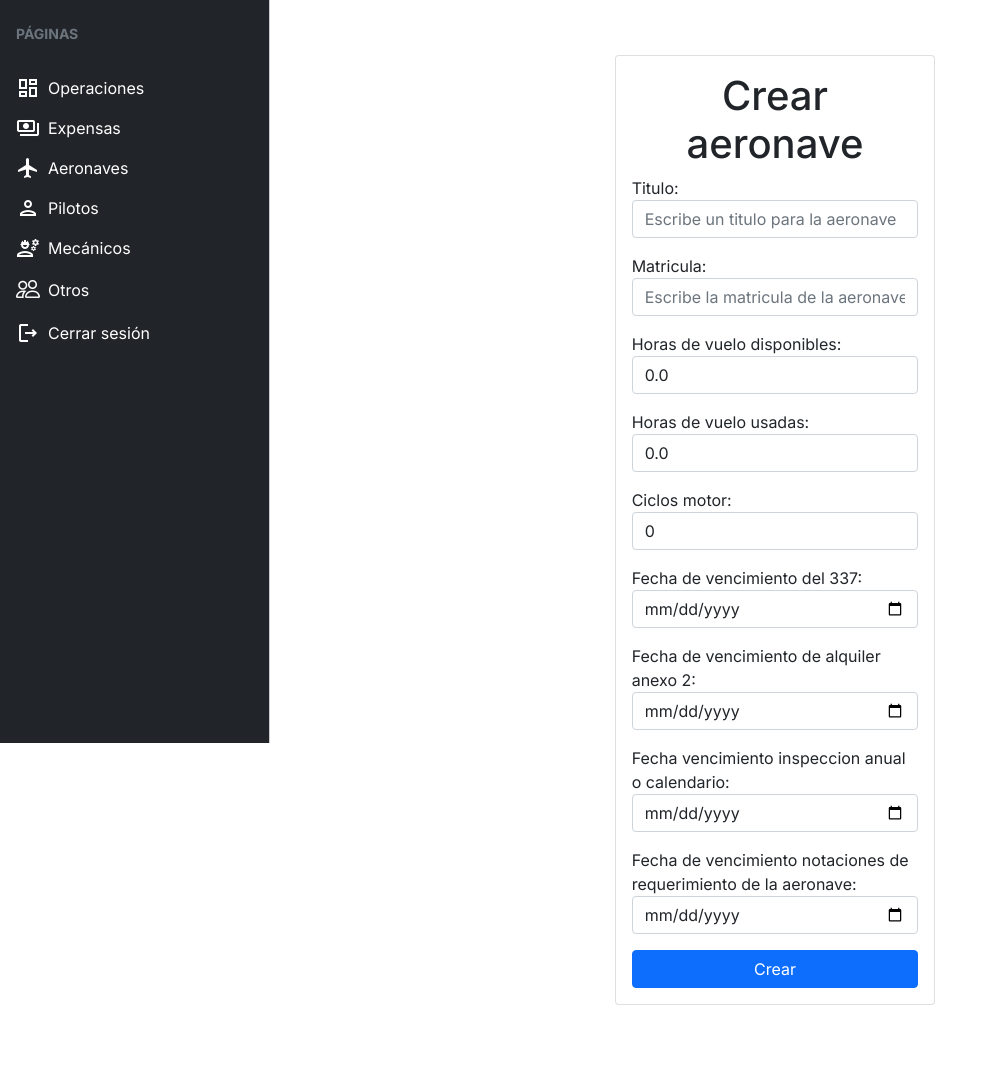
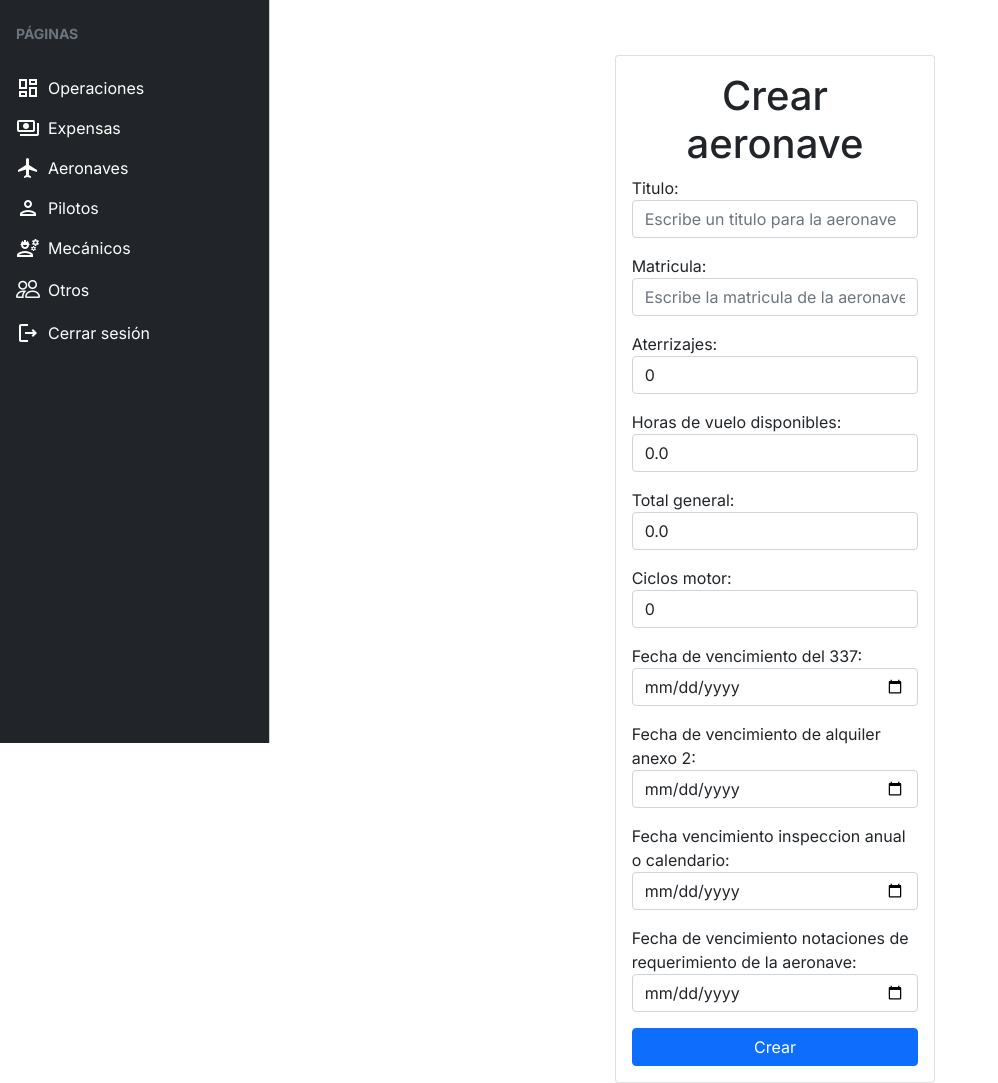
Before and after one commit to Augustorresfx/gastos-django, a Django app: page /aeronaves/create/ in a window 1280 px wide. Shown: the part 57-1140 px from the top of the page, without its empty margins (0-998 px from the left). Before the commit the page ends 1062 px from the top, so only its background shows below. Run offline with Django 4.2, Linux system fonts and the light colour scheme; the visitor is signed in with stand-in values (Sample User, id 1); some libraries are stand-ins or nearby versions.

Commit message:
changed-aeronaves-operaciones

```diff
--- a/clients/forms.py
+++ b/clients/forms.py
@@ -93,7 +93,7 @@ class ClientForm(ModelForm):
 class AeronaveForm(ModelForm):
     class Meta:
         model = Aeronave
-        fields = ['title', 'matricula', 'horas_disponibles', 'horas_voladas', 'ciclos_motor', 'expiration', 'vencimiento_anexo_2', 'vencimiento_inspeccion_anual', 'vencimiento_notaciones_requerimiento', 'horas_inspecciones_varias_25', 'horas_inspecciones_varias_50', 'horas_inspecciones_varias_100']
+        fields = ['title', 'matricula', 'aterrizajes', 'horas_disponibles', 'horas_voladas', 'ciclos_motor', 'expiration', 'vencimiento_anexo_2', 'vencimiento_inspeccion_anual', 'vencimiento_notaciones_requerimiento', 'horas_inspecciones_varias_25', 'horas_inspecciones_varias_50', 'horas_inspecciones_varias_100']
 
 class PilotoForm(ModelForm):
     class Meta:
--- a/clients/templates/aeronaves/create_aeronave.html
+++ b/clients/templates/aeronaves/create_aeronave.html
@@ -26,13 +26,19 @@
                     </div>
 
                     <div class="mb-3">
+                        <label for="description">Aterrizajes:</label>
+                        <input type="number" name="aterrizajes" id="aterrizajes"
+                        class="form-control" placeholder="Escribe la cantidad de aterrizajes" value="0">
+                    </div>
+
+                    <div class="mb-3">
                         <label for="description">Horas de vuelo disponibles:</label>
                         <input type="float" name="horas_disponibles" id="horas_disponibles"
                         class="form-control" placeholder="Escribe el número de horas disponibles" value="0.0">
                     </div>
 
                     <div class="mb-3">
-                        <label for="description">Horas de vuelo usadas:</label>
+                        <label for="description">Total general:</label>
                         <input type="float" name="horas_voladas" id="horas_voladas"
                         class="form-control" placeholder="Escribe el número de horas usadas" value="0.0">
                     </div>
--- a/clients/templates/vuelos/create_vuelo.html
+++ b/clients/templates/vuelos/create_vuelo.html
@@ -43,7 +43,7 @@
                     <div class="mb-3">
                         <label for="cant_pasajeros">Cantidad de pasajeros:</label>
                         <input type="number" name="cant_pasajeros" id="cant_pasajeros"
-                        class="form-control" placeholder="Escribe la cantidad de pasajeros">
+                        class="form-control" placeholder="Escribe la cantidad de pasajeros" value="0">
                     </div>
 
                     <div class="mb-3">
--- a/clients/views.py
+++ b/clients/views.py
@@ -270,7 +270,7 @@ def expensas_send_mail_with_excel(request):
     # Obtener fecha y hora actual en la zona horaria del proyecto
     hoy = timezone.now().date()  # Obtiene la fecha actual
     objetos_hoy = Gasto.objects.filter(created__date=hoy)
-    objetos_todos = Gasto.objects.all().order_by('-fecha_compra')
+    objetos_todos = Gasto.objects.all()
 
     row = 8  # empezar a agregar en la fila 8
     col = 1  # agregar en la primera columna
@@ -446,7 +446,7 @@ def expensas_export_excel(request):
     hoy = timezone.now().date()  # Obtiene la fecha actual
     objetos_hoy = Gasto.objects.filter(created__date=hoy)
 
-    objetos_todos = Gasto.objects.all().order_by('-fecha_compra')
+    objetos_todos = Gasto.objects.all()
     row = 8  # empezar a agregar en la fila 8
     col = 1  # agregar en la primera columna
     for product in objetos_todos:
@@ -606,7 +606,7 @@ def send_mail_with_excel(request):
     # Obtener fecha y hora actual en la zona horaria del proyecto
     hoy = timezone.now().date()  # Obtiene la fecha actual
     objetos_hoy = Operacion.objects.filter(created__date=hoy)
-    objetos_todos = Operacion.objects.all().order_by('-fecha')
+    objetos_todos = Operacion.objects.all().order_by('-created')
     copilotos = Otro.objects.filter(rol__title='copiloto')
     row = 8  # empezar a agregar en la fila 8
     col = 1  # agregar en la primera columna
@@ -620,18 +620,17 @@ def send_mail_with_excel(request):
         combustible_usado = product.fuel - product.fuel_on_landing
         data = []
         if product.alumn == None:
-            data = [product.fecha.strftime("%Y"), product.fecha.strftime("%m"), product.created.strftime("%d"), product.fecha.strftime("%d"), product.takeoff_time, product.takeoff_place, product.landing_place, product.landing_time, product.reason_of_flight.title, product.aeronave.title, product.aeronave.matricula, product.pilot.name + ': ' + str(product.total_horas_piloto), '', product.number_of_landings, product.number_of_splashdowns, '', timedelta(seconds=delta.seconds), product.reason_of_flight.title, product.total_horas_aeronave, product.total_ciclos_encendido, product.total_horas_disponibles_aeronave, '', product.fuel, product.fuel_on_landing, product.used_fuel, product.engine_ignition_1, product.engine_cut_1, product.total_encendido_1, product.operation_note, product.maintenance_note, product.client.name, product.cycles_with_external_load, product.weight_with_external_load, product.water_release_cycles, product.water_release_amount ]
+            data = [product.created.strftime("%Y/%m/%d"), product.fecha.strftime("%Y"), product.fecha.strftime("%m"), product.fecha.strftime("%d"), product.takeoff_time, product.takeoff_place, product.landing_place, product.landing_time, product.reason_of_flight.title, product.aeronave.title, product.aeronave.matricula, product.pilot.name + ': ' + str(product.total_horas_piloto), '', product.number_of_landings, product.number_of_splashdowns, '', timedelta(seconds=delta.seconds), product.reason_of_flight.title, product.total_horas_aeronave, product.total_ciclos_encendido, product.cant_pasajeros, product.total_horas_disponibles_aeronave, '', product.fuel, product.fuel_on_landing, product.used_fuel, product.engine_ignition_1, product.engine_cut_1, product.total_encendido_1, product.operation_note, product.maintenance_note, product.client.name, product.cycles_with_external_load, product.weight_with_external_load, product.water_release_cycles, product.water_release_amount ]
         else:
             if product.alumn.rol.title == 'Copiloto':
+                data = [product.created.strftime("%Y/%m/%d"), product.fecha.strftime("%Y"), product.fecha.strftime("%m"), product.fecha.strftime("%d"), product.takeoff_time, product.takeoff_place, product.landing_place, product.landing_time, product.reason_of_flight.title, product.aeronave.title, product.aeronave.matricula, product.pilot.name + ': ' + str(product.total_horas_piloto), product.alumn.name + ": " + str(product.total_horas_alumn), product.number_of_landings, product.number_of_splashdowns, '', timedelta(seconds=delta.seconds), product.reason_of_flight.title, product.total_horas_aeronave, product.total_ciclos_encendido, product.cant_pasajeros, product.total_horas_disponibles_aeronave, '', product.fuel, product.fuel_on_landing, product.used_fuel, product.engine_ignition_1, product.engine_cut_1, product.total_encendido_1, product.operation_note, product.maintenance_note, product.client.name, product.cycles_with_external_load, product.weight_with_external_load, product.water_release_cycles, product.water_release_amount ]
 
-            #data = [product.title.title, product.takeoff_place, product.landing_place, product.created.strftime("%y %m %d"), product.pilot.name, product.mechanic.name, product.operator.name, product.aeronave.matricula, timedelta(seconds=delta.seconds), product.reason_of_flight.title, '', '', product.aeronave.horas_voladas, product.start_up_cycles, product.aeronave.horas_disponibles, '', product.fuel, product.fuel_on_landing, product.used_fuel, product.engine_ignition_1, product.engine_cut_1, product.total_encendido_1, product.engine_ignition_2, product.engine_cut_2, product.total_encendido_2, product.operation_note, product.maintenance_note, product.client.name, product.cycles_with_external_load, product.weight_with_external_load, product.number_of_landings, product.number_of_splashdowns, product.water_release_cycles, product.water_release_amount]
-                data = [product.fecha.strftime("%Y"), product.fecha.strftime("%m"), product.created.strftime("%d"), product.fecha.strftime("%d"), product.takeoff_time, product.takeoff_place, product.landing_place, product.landing_time, product.reason_of_flight.title, product.aeronave.title, product.aeronave.matricula, product.pilot.name + ': ' + str(product.total_horas_piloto), product.alumn.name + ": " + str(product.total_horas_alumn), product.number_of_landings, product.number_of_splashdowns, '', timedelta(seconds=delta.seconds), product.reason_of_flight.title, product.total_horas_aeronave, product.total_ciclos_encendido, product.total_horas_disponibles_aeronave, '', product.fuel, product.fuel_on_landing, product.used_fuel, product.engine_ignition_1, product.engine_cut_1, product.total_encendido_1, product.operation_note, product.maintenance_note, product.client.name, product.cycles_with_external_load, product.weight_with_external_load, product.water_release_cycles, product.water_release_amount ]
 
             elif product.alumn.rol.title == 'Instructor':
-                data = [product.fecha.strftime("%Y"), product.fecha.strftime("%m"), product.created.strftime("%d"), product.fecha.strftime("%d"), product.takeoff_time, product.takeoff_place, product.landing_place, product.landing_time, product.reason_of_flight.title, product.aeronave.title, product.aeronave.matricula, product.pilot.name + ': ' + str(product.total_horas_piloto), '', product.number_of_landings, product.number_of_splashdowns, product.alumn.name + ": " + str(product.total_horas_alumn), timedelta(seconds=delta.seconds), product.reason_of_flight.title, product.total_horas_aeronave, product.total_ciclos_encendido, product.total_horas_disponibles_aeronave, '', product.fuel, product.fuel_on_landing, product.used_fuel, product.engine_ignition_1, product.engine_cut_1, product.total_encendido_1, product.operation_note, product.maintenance_note, product.client.name, product.cycles_with_external_load, product.weight_with_external_load, product.water_release_cycles, product.water_release_amount ]
+                data = [product.created.strftime("%Y/%m/%d"), product.fecha.strftime("%Y"), product.fecha.strftime("%m"), product.fecha.strftime("%d"), product.takeoff_time, product.takeoff_place, product.landing_place, product.landing_time, product.reason_of_flight.title, product.aeronave.title, product.aeronave.matricula, product.pilot.name + ': ' + str(product.total_horas_piloto), '', product.number_of_landings, product.number_of_splashdowns, product.alumn.name + ": " + str(product.total_horas_alumn), timedelta(seconds=delta.seconds), product.reason_of_flight.title, product.total_horas_aeronave, product.total_ciclos_encendido, product.cant_pasajeros, product.total_horas_disponibles_aeronave, '', product.fuel, product.fuel_on_landing, product.used_fuel, product.engine_ignition_1, product.engine_cut_1, product.total_encendido_1, product.operation_note, product.maintenance_note, product.client.name, product.cycles_with_external_load, product.weight_with_external_load, product.water_release_cycles, product.water_release_amount ]
 
             else:
-                data = [product.fecha.strftime("%Y"), product.fecha.strftime("%m"), product.created.strftime("%d"), product.fecha.strftime("%d"), product.takeoff_time, product.takeoff_place, product.landing_place, product.landing_time, product.reason_of_flight.title, product.aeronave.title, product.aeronave.matricula, product.pilot.name + ': ' + str(product.total_horas_piloto), '', product.number_of_landings, product.number_of_splashdowns, '', timedelta(seconds=delta.seconds), product.reason_of_flight.title, product.aeronave.horas_voladas, product.aeronave.ciclos_motor, product.aeronave.horas_disponibles, '', product.fuel, product.fuel_on_landing, product.used_fuel, product.engine_ignition_1, product.engine_cut_1, product.total_encendido_1, product.operation_note, product.maintenance_note, product.client.name, product.cycles_with_external_load, product.weight_with_external_load, product.water_release_cycles, product.water_release_amount ]
+                 data = [product.created.strftime("%Y/%m/%d"), product.fecha.strftime("%Y"), product.fecha.strftime("%m"), product.fecha.strftime("%d"), product.takeoff_time, product.takeoff_place, product.landing_place, product.landing_time, product.reason_of_flight.title, product.aeronave.title, product.aeronave.matricula, product.pilot.name + ': ' + str(product.total_horas_piloto), '', product.number_of_landings, product.number_of_splashdowns, '', timedelta(seconds=delta.seconds), product.reason_of_flight.title, product.total_horas_aeronave, product.total_ciclos_encendido, product.cant_pasajeros, product.total_horas_disponibles_aeronave, '', product.fuel, product.fuel_on_landing, product.used_fuel, product.engine_ignition_1, product.engine_cut_1, product.total_encendido_1, product.operation_note, product.maintenance_note, product.client.name, product.cycles_with_external_load, product.weight_with_external_load, product.water_release_cycles, product.water_release_amount ]
         for i, val in enumerate(data):
             sheet.cell(row=row, column=col+i, value=val)
         row+=1
@@ -706,7 +705,7 @@ def export_excel(request):
     hoy = timezone.now().date()  # Obtiene la fecha actual
     objetos_hoy = Operacion.objects.filter(created__date=hoy)
 
-    objetos_todos = Operacion.objects.all().order_by('-fecha')
+    objetos_todos = Operacion.objects.all().order_by('-created')
     copilotos = Otro.objects.filter(rol__title='copiloto')
     row = 8  # empezar a agregar en la fila 8
     col = 1  # agregar en la primera columna
@@ -719,18 +718,17 @@ def export_excel(request):
         combustible_usado = product.fuel - product.fuel_on_landing
         data = []
         if product.alumn == None:
-            data = [product.fecha.strftime("%Y"), product.fecha.strftime("%m"), product.created.strftime("%d"), product.fecha.strftime("%d"), product.takeoff_time, product.takeoff_place, product.landing_place, product.landing_time, product.reason_of_flight.title, product.aeronave.title, product.aeronave.matricula, product.pilot.name + ': ' + str(product.total_horas_piloto), '', product.number_of_landings, product.number_of_splashdowns, '', timedelta(seconds=delta.seconds), product.reason_of_flight.title, product.total_horas_aeronave, product.total_ciclos_encendido, product.total_horas_disponibles_aeronave, '', product.fuel, product.fuel_on_landing, product.used_fuel, product.engine_ignition_1, product.engine_cut_1, product.total_encendido_1, product.operation_note, product.maintenance_note, product.client.name, product.cycles_with_external_load, product.weight_with_external_load, product.water_release_cycles, product.water_release_amount ]
+            data = [product.created.strftime("%Y/%m/%d"), product.fecha.strftime("%Y"), product.fecha.strftime("%m"), product.fecha.strftime("%d"), product.takeoff_time, product.takeoff_place, product.landing_place, product.landing_time, product.reason_of_flight.title, product.aeronave.title, product.aeronave.matricula, product.pilot.name + ': ' + str(product.total_horas_piloto), '', product.total_aterrizajes, product.number_of_splashdowns, '', timedelta(seconds=delta.seconds), product.reason_of_flight.title, product.total_horas_aeronave, product.total_ciclos_encendido, product.cant_pasajeros, product.total_horas_disponibles_aeronave, '', product.fuel, product.fuel_on_landing, product.used_fuel, product.engine_ignition_1, product.engine_cut_1, product.total_encendido_1, product.operation_note, product.maintenance_note, product.client.name, product.cycles_with_external_load, product.weight_with_external_load, product.water_release_cycles, product.water_release_amount ]
         else:
             if product.alumn.rol.title == 'Copiloto':
+                data = [product.created.strftime("%Y/%m/%d"), product.fecha.strftime("%Y"), product.fecha.strftime("%m"), product.fecha.strftime("%d"), product.takeoff_time, product.takeoff_place, product.landing_place, product.landing_time, product.reason_of_flight.title, product.aeronave.title, product.aeronave.matricula, product.pilot.name + ': ' + str(product.total_horas_piloto), product.alumn.name + ": " + str(product.total_horas_alumn), product.total_aterrizajes, product.number_of_splashdowns, '', timedelta(seconds=delta.seconds), product.reason_of_flight.title, product.total_horas_aeronave, product.total_ciclos_encendido, product.cant_pasajeros, product.total_horas_disponibles_aeronave, '', product.fuel, product.fuel_on_landing, product.used_fuel, product.engine_ignition_1, product.engine_cut_1, product.total_encendido_1, product.operation_note, product.maintenance_note, product.client.name, product.cycles_with_external_load, product.weight_with_external_load, product.water_release_cycles, product.water_release_amount ]
 
-            #data = [product.title.title, product.takeoff_place, product.landing_place, product.created.strftime("%y %m %d"), product.pilot.name, product.mechanic.name, product.operator.name, product.aeronave.matricula, timedelta(seconds=delta.seconds), product.reason_of_flight.title, '', '', product.aeronave.horas_voladas, product.start_up_cycles, product.aeronave.horas_disponibles, '', product.fuel, product.fuel_on_landing, product.used_fuel, product.engine_ignition_1, product.engine_cut_1, product.total_encendido_1, product.engine_ignition_2, product.engine_cut_2, product.total_encendido_2, product.operation_note, product.maintenance_note, product.client.name, product.cycles_with_external_load, product.weight_with_external_load, product.number_of_landings, product.number_of_splashdowns, product.water_release_cycles, product.water_release_amount]
-                data = [product.fecha.strftime("%Y"), product.fecha.strftime("%m"), product.created.strftime("%d"), product.fecha.strftime("%d"), product.takeoff_time, product.takeoff_place, product.landing_place, product.landing_time, product.reason_of_flight.title, product.aeronave.title, product.aeronave.matricula, product.pilot.name + ': ' + str(product.total_horas_piloto), product.alumn.name + ": " + str(product.total_horas_alumn), product.number_of_landings, product.number_of_splashdowns, '', timedelta(seconds=delta.seconds), product.reason_of_flight.title, product.total_horas_aeronave, product.total_ciclos_encendido, product.total_horas_disponibles_aeronave, '', product.fuel, product.fuel_on_landing, product.used_fuel, product.engine_ignition_1, product.engine_cut_1, product.total_encendido_1, product.operation_note, product.maintenance_note, product.client.name, product.cycles_with_external_load, product.weight_with_external_load, product.water_release_cycles, product.water_release_amount ]
 
             elif product.alumn.rol.title == 'Instructor':
-                data = [product.fecha.strftime("%Y"), product.fecha.strftime("%m"), product.created.strftime("%d"), product.fecha.strftime("%d"), product.takeoff_time, product.takeoff_place, product.landing_place, product.landing_time, product.reason_of_flight.title, product.aeronave.title, product.aeronave.matricula, product.pilot.name + ': ' + str(product.total_horas_piloto), '', product.number_of_landings, product.number_of_splashdowns, product.alumn.name + ": " + str(product.total_horas_alumn), timedelta(seconds=delta.seconds), product.reason_of_flight.title, product.total_horas_aeronave, product.total_ciclos_encendido, product.total_horas_disponibles_aeronave, '', product.fuel, product.fuel_on_landing, product.used_fuel, product.engine_ignition_1, product.engine_cut_1, product.total_encendido_1, product.operation_note, product.maintenance_note, product.client.name, product.cycles_with_external_load, product.weight_with_external_load, product.water_release_cycles, product.water_release_amount ]
+                data = [product.created.strftime("%Y/%m/%d"), product.fecha.strftime("%Y"), product.fecha.strftime("%m"), product.fecha.strftime("%d"), product.takeoff_time, product.takeoff_place, product.landing_place, product.landing_time, product.reason_of_flight.title, product.aeronave.title, product.aeronave.matricula, product.pilot.name + ': ' + str(product.total_horas_piloto), '', product.total_aterrizajes, product.number_of_splashdowns, product.alumn.name + ": " + str(product.total_horas_alumn), timedelta(seconds=delta.seconds), product.reason_of_flight.title, product.total_horas_aeronave, product.total_ciclos_encendido, product.cant_pasajeros, product.total_horas_disponibles_aeronave, '', product.fuel, product.fuel_on_landing, product.used_fuel, product.engine_ignition_1, product.engine_cut_1, product.total_encendido_1, product.operation_note, product.maintenance_note, product.client.name, product.cycles_with_external_load, product.weight_with_external_load, product.water_release_cycles, product.water_release_amount ]
 
             else:
-                data = [product.fecha.strftime("%Y"), product.fecha.strftime("%m"), product.created.strftime("%d"), product.fecha.strftime("%d"), product.takeoff_time, product.takeoff_place, product.landing_place, product.landing_time, product.reason_of_flight.title, product.aeronave.title, product.aeronave.matricula, product.pilot.name + ': ' + str(product.total_horas_piloto), '', product.number_of_landings, product.number_of_splashdowns, '', timedelta(seconds=delta.seconds), product.reason_of_flight.title, product.aeronave.horas_voladas, product.aeronave.ciclos_motor, product.aeronave.horas_disponibles, '', product.fuel, product.fuel_on_landing, product.used_fuel, product.engine_ignition_1, product.engine_cut_1, product.total_encendido_1, product.operation_note, product.maintenance_note, product.client.name, product.cycles_with_external_load, product.weight_with_external_load, product.water_release_cycles, product.water_release_amount ]
+                 data = [product.created.strftime("%Y/%m/%d"), product.fecha.strftime("%Y"), product.fecha.strftime("%m"), product.fecha.strftime("%d"), product.takeoff_time, product.takeoff_place, product.landing_place, product.landing_time, product.reason_of_flight.title, product.aeronave.title, product.aeronave.matricula, product.pilot.name + ': ' + str(product.total_horas_piloto), '', product.total_aterrizajes, product.number_of_splashdowns, '', timedelta(seconds=delta.seconds), product.reason_of_flight.title, product.total_horas_aeronave, product.total_ciclos_encendido, product.cant_pasajeros, product.total_horas_disponibles_aeronave, '', product.fuel, product.fuel_on_landing, product.used_fuel, product.engine_ignition_1, product.engine_cut_1, product.total_encendido_1, product.operation_note, product.maintenance_note, product.client.name, product.cycles_with_external_load, product.weight_with_external_load, product.water_release_cycles, product.water_release_amount ]
         for i, val in enumerate(data):
             sheet.cell(row=row, column=col+i, value=val)
         row+=1
```
Also changed, not shown: clients/models.py (+28 -27 lines), clients/templates/aeronaves/aeronave_detail.html (+7 -1 lines), clients/templates/aeronaves/aeronaves.html (+9 -1 lines), clients/migrations/0017_alter_operacion_cant_pasajeros.py (added), clients/migrations/0018_aeronave_aterrizajes_operacion_total_aterrizajes_and_more.py (added), clients/migrations/0019_alter_aeronave_horas_disponibles_and_more.py (added), 2 other files.
